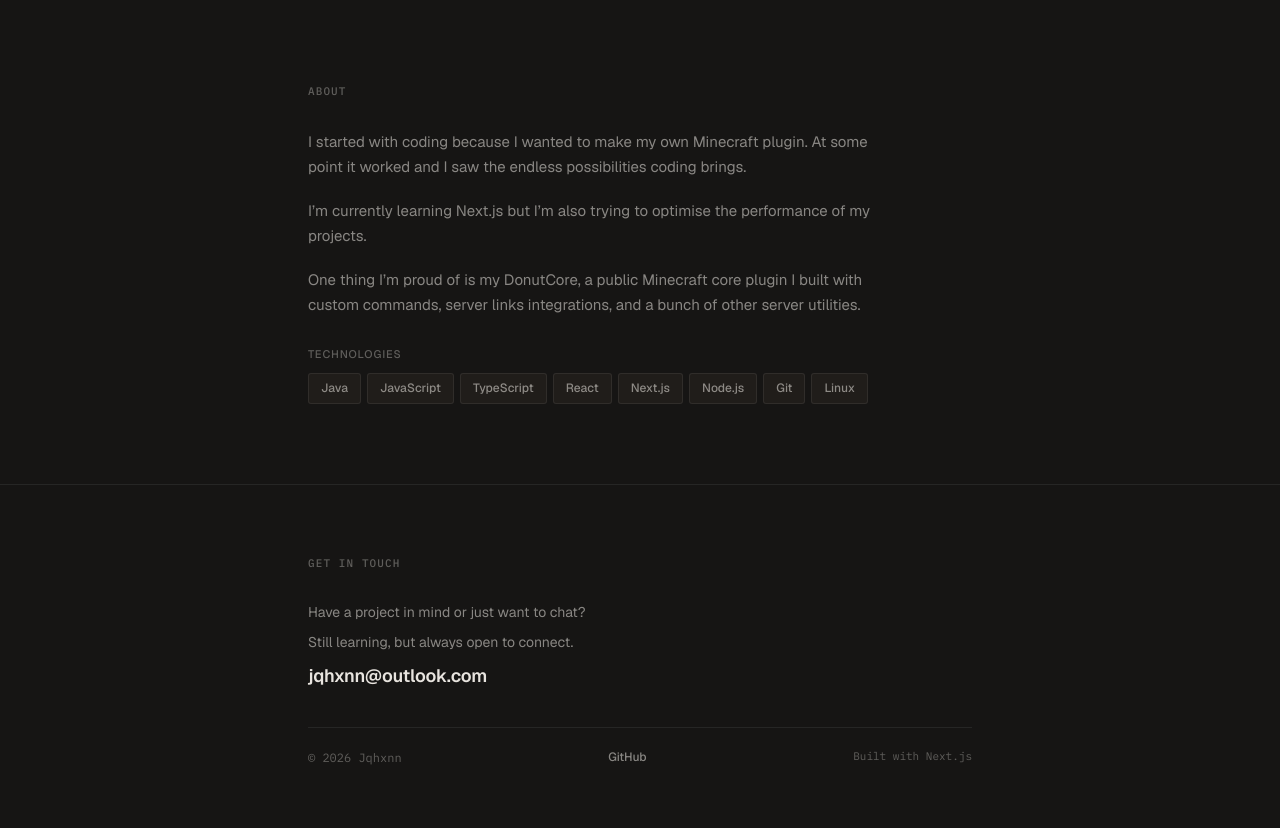
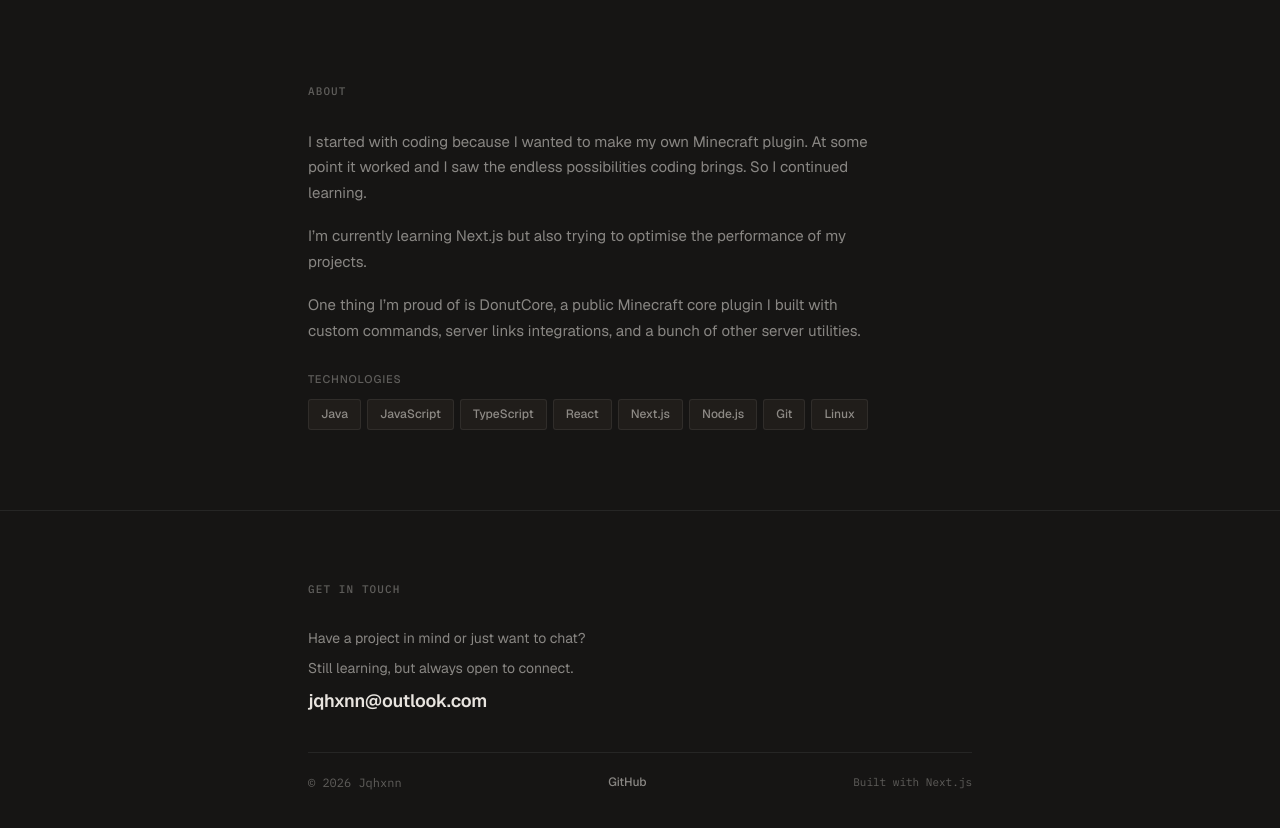
Before and after one commit to Jqhxnn/Portfolio, a Next.js app: page / in a window 1280 px wide. Shown: the part 1420-2248 px from the top of the page. Built offline with nearby package versions, Linux system fonts and the light colour scheme.

Commit message:
Fixed typos

```diff
--- a/components/About.jsx
+++ b/components/About.jsx
@@ -12,14 +12,15 @@ export default function About() {
           <p className="about-text">
             I started with coding because I wanted to make my own Minecraft plugin.
             At some point it worked and I saw the endless possibilities coding brings.
+            So I continued learning.
           </p>
 
           <p className="about-text">
-            I’m currently learning Next.js but I’m also trying to optimise the performance of my projects.
+            I’m currently learning Next.js but also trying to optimise the performance of my projects.
           </p>
 
           <p className="about-text">
-            One thing I’m proud of is my DonutCore, a public Minecraft core plugin I built with custom commands,
+            One thing I’m proud of is DonutCore, a public Minecraft core plugin I built with custom commands,
             server links integrations, and a bunch of other server utilities.
           </p>
 
```
